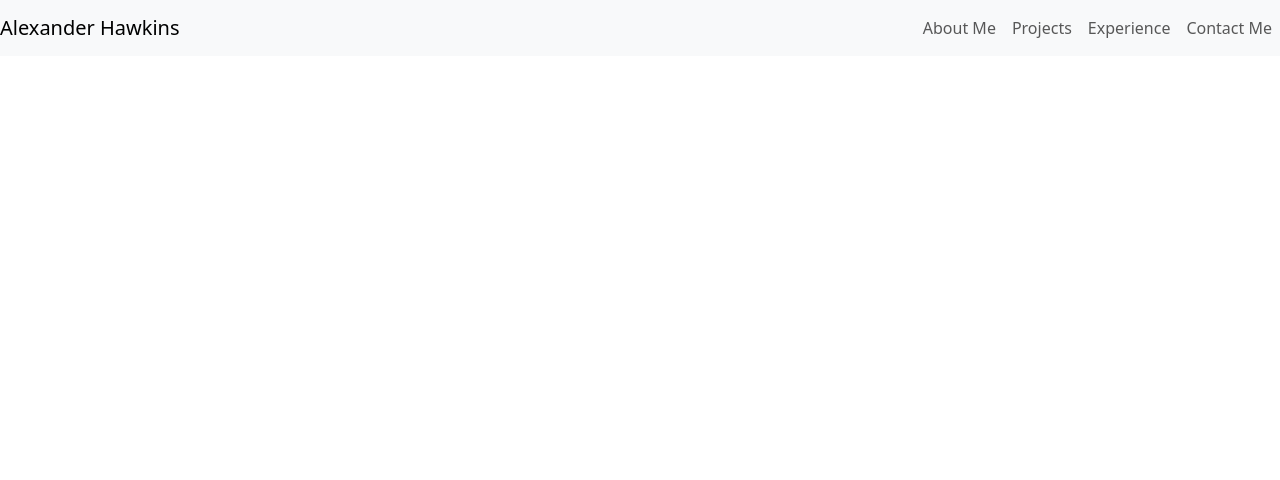
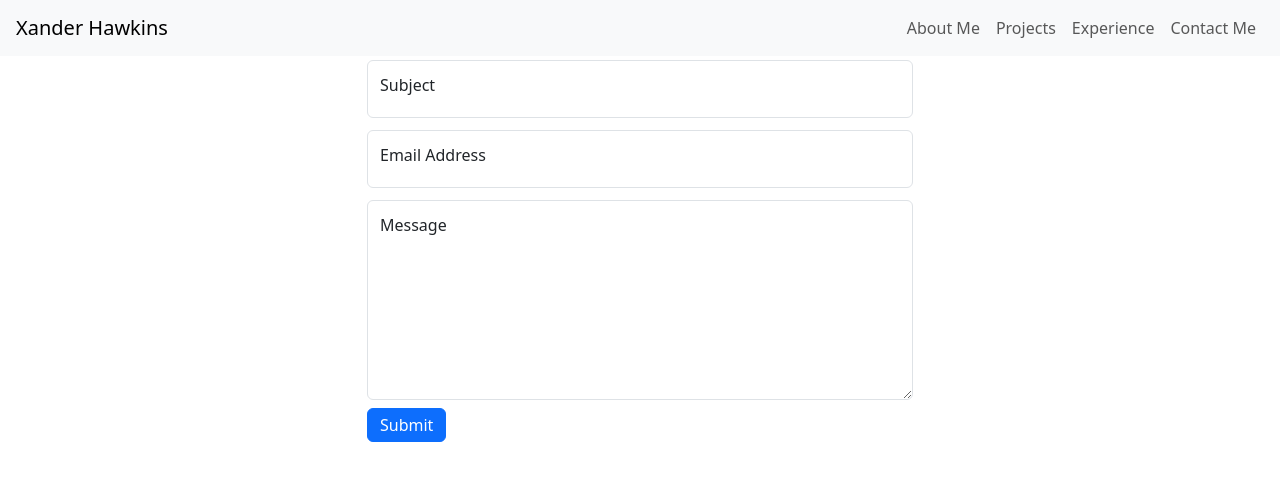
Before and after one commit to DoctorX149/doctorx149.github.io, a plain HTML site: page contact.html in a window 1280 px wide. Drawn offline with nearby package versions, Linux system fonts and the light colour scheme.

Commit message:
Created form using web3forms to protect my email's privacy and handle submission backend. Additionally, added some margin styling to the global navbar element.

```diff
--- a/contact.html
+++ b/contact.html
@@ -17,6 +17,43 @@
     <body>
         <my-navbar></my-navbar>
         <main>
+            <div class="container">
+            <div class="row justify-content-center">
+            <div class="col-md-8 col-lg-6">
+            <form action="https://api.web3forms.com/submit" method="POST">
+
+                <input
+                    type="hidden"
+                    name="access_key"
+                    value="6e496ad6-6d7e-4893-8f83-366e5f226cac">
+
+                <!-- Anti-spam honeypot field (hidden from users, but catches spam bots) -->
+                <input
+                    type="checkbox"
+                    name="botcheck"
+                    class="hidden"
+                    style="display: none;">
+
+                <div class="form-floating mb-1 py-1">
+                <input type="text" class="form-control" id="subject" placeholder="Subject (required)" name="subject" required>
+                <label for="subject">Subject</label>
+                </div>
+
+                <div class="form-floating mb-1 py-1">
+                <input type="email" class="form-control" id="email" placeholder="Email (required)" name="email" required>
+                <label for="email">Email Address</label>
+                </div>
+
+                <div class="form-floating mb-1 py-1">
+                <textarea class="form-control" id="message" style="height: 200px" placeholder="Message" name="message-text" required></textarea>
+                <label for="message">Message</label>
+                </div>
+
+                <button type="submit" class="btn btn-primary mb-1 py-1">Submit</button>
+              </form>
+              </div>
+              </div>
+              </div>
         </main>
     </body>
 </html>
--- a/js/navbar.js
+++ b/js/navbar.js
@@ -15,7 +15,8 @@ class myNavbar extends HTMLElement {
                 rel="stylesheet"
             />
             <nav class="navbar navbar-expand-sm navbar-light bg-light">
-                <a class="navbar-brand" href="/index.html">Alexander Hawkins</a>
+             <div class="container-fluid px-3">
+                <a class="navbar-brand" href="/index.html">Xander Hawkins</a>
                 <button
                     class="navbar-toggler"
                     type="button"
@@ -44,6 +45,7 @@ class myNavbar extends HTMLElement {
                         </a>
                     </div>
                 </div>
+             </div>
             </nav>
         `;
     }
```
